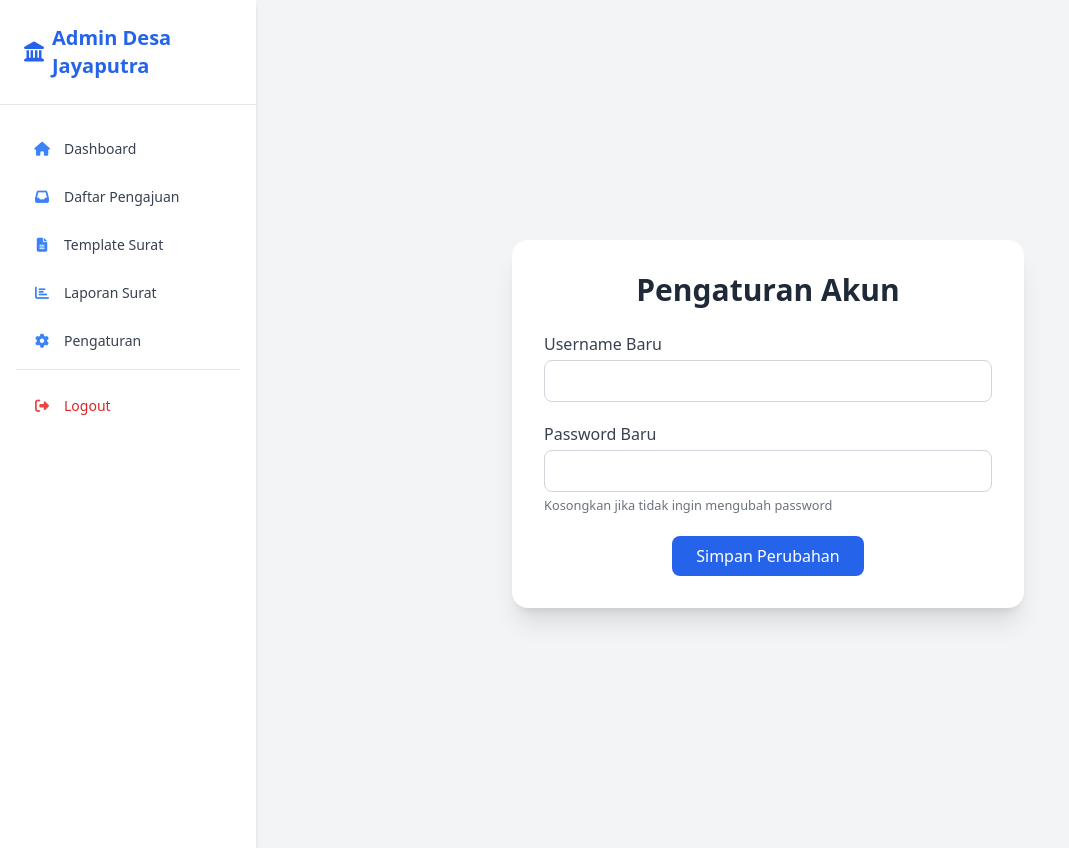
After one commit to randikasptra/proker-kkn-surat-jayaputra, a CodeIgniter 4 app: the page made by app/Views/settings.php in a window 1280 px wide. The commit adds this page. Shown: the whole page, without its empty margins (0-1069 px from the left). Run offline with PHP 8.4 and a stand-in for CodeIgniter, Linux system fonts and the light colour scheme; the template is opened without the code that fills it, so the values that code supplies are empty; some libraries are stand-ins or nearby versions.

Commit message:
tambah settings

```diff
--- a/app/Config/Routes.php
+++ b/app/Config/Routes.php
@@ -19,6 +19,9 @@ $routes->get('/', function () {
 $routes->get('/login', 'Auth::showLogin');
 $routes->post('/login', 'Auth::login');
 $routes->get('/logout', 'Auth::logout');
+$routes->get('/settings', 'SettingsController::index');
+$routes->post('/settings/update', 'SettingsController::update');
+
 
 // Dashboard
 $routes->get('/dashboard', 'Dashboard::index');
--- a/app/Views/components/sidebar.php
+++ b/app/Views/components/sidebar.php
@@ -1,33 +1,42 @@
 <!-- Sidebar Component -->
 <aside class="w-64 bg-white shadow-md flex flex-col min-h-screen">
-  <div class="p-6 text-xl font-bold text-blue-600 border-b">
-    Admin Desa
+  <div class="p-6 text-xl font-bold text-blue-600 border-b flex items-center">
+    <i class="fas fa-landmark mr-2"></i>
+    <span>Admin Desa Jayaputra</span>
   </div>
   <nav class="flex-1 px-4 py-6 space-y-2 text-gray-700 text-sm">
 
-    <a href="/dashboard" class="block px-4 py-2 rounded hover:bg-blue-100">
-      🏠 Dashboard
+    <a href="/dashboard" class="flex items-center px-4 py-2.5 rounded hover:bg-blue-50 transition-colors duration-200">
+      <i class="fas fa-home mr-3 w-5 text-center text-blue-500"></i>
+      <span>Dashboard</span>
     </a>
 
-    <a href="/pengajuan" class="block px-4 py-2 rounded hover:bg-blue-100">
-      📥 Daftar Pengajuan
+    <a href="/pengajuan" class="flex items-center px-4 py-2.5 rounded hover:bg-blue-50 transition-colors duration-200">
+      <i class="fas fa-inbox mr-3 w-5 text-center text-blue-500"></i>
+      <span>Daftar Pengajuan</span>
     </a>
 
-    <a href="/template-surat" class="block px-4 py-2 rounded hover:bg-blue-100">
-      📄 Template Surat
+    <a href="/template-surat" class="flex items-center px-4 py-2.5 rounded hover:bg-blue-50 transition-colors duration-200">
+      <i class="fas fa-file-alt mr-3 w-5 text-center text-blue-500"></i>
+      <span>Template Surat</span>
     </a>
 
-    <a href="/laporan" class="block px-4 py-2 rounded hover:bg-blue-100">
-      📊 Laporan Surat
+    <a href="/laporan" class="flex items-center px-4 py-2.5 rounded hover:bg-blue-50 transition-colors duration-200">
+      <i class="fas fa-chart-bar mr-3 w-5 text-center text-blue-500"></i>
+      <span>Laporan Surat</span>
     </a>
 
-    <a href="/pengaturan" class="block px-4 py-2 rounded hover:bg-blue-100">
-      ⚙️ Pengaturan
+    <a href="/settings" class="flex items-center px-4 py-2.5 rounded hover:bg-blue-50 transition-colors duration-200">
+      <i class="fas fa-cog mr-3 w-5 text-center text-blue-500"></i>
+      <span>Pengaturan</span>
     </a>
 
-    <a href="/logout" class="block px-4 py-2 rounded text-red-600 hover:bg-red-100">
-      🚪 Logout
-    </a>
+    <div class="border-t border-gray-200 mt-4 pt-4">
+      <a href="/logout" class="flex items-center px-4 py-2.5 rounded hover:bg-red-50 text-red-600 transition-colors duration-200">
+        <i class="fas fa-sign-out-alt mr-3 w-5 text-center text-red-500"></i>
+        <span>Logout</span>
+      </a>
+    </div>
 
   </nav>
 </aside>
--- a/app/Views/layouts/main.php
+++ b/app/Views/layouts/main.php
@@ -5,6 +5,7 @@
   <meta charset="UTF-8">
   <title><?= esc($title ?? 'Admin Desa') ?></title>
   <script src="https://cdn.tailwindcss.com"></script>
+  <link rel="stylesheet" href="https://cdnjs.cloudflare.com/ajax/libs/font-awesome/6.4.0/css/all.min.css">
 </head>
 <body class="bg-gray-100">
 
--- /dev/null
+++ b/app/Views/settings.php
@@ -0,0 +1,38 @@
+<?= $this->extend('layouts/main') ?>
+
+<?= $this->section('content') ?>
+<div class="flex justify-center items-center min-h-screen bg-gray-100">
+    <div class="bg-white shadow-xl rounded-2xl p-8 w-full max-w-lg">
+        <h2 class="text-3xl font-semibold text-center mb-6 text-gray-800">Pengaturan Akun</h2>
+
+        <?php if (session()->getFlashdata('success')): ?>
+            <div class="bg-green-100 text-green-700 p-3 rounded mb-4">
+                <?= session()->getFlashdata('success') ?>
+            </div>
+        <?php elseif (session()->getFlashdata('error')): ?>
+            <div class="bg-red-100 text-red-700 p-3 rounded mb-4">
+                <?= session()->getFlashdata('error') ?>
+            </div>
+        <?php endif; ?>
+
+        <form action="<?= base_url('/settings/update') ?>" method="post" class="space-y-5">
+            <div>
+                <label for="username" class="block mb-1 font-medium text-gray-700">Username Baru</label>
+                <input type="text" name="username" id="username" value="<?= esc($user['username']) ?>" required class="w-full px-4 py-2 border border-gray-300 rounded-lg focus:outline-none focus:ring-2 focus:ring-blue-500">
+            </div>
+
+            <div>
+                <label for="password" class="block mb-1 font-medium text-gray-700">Password Baru</label>
+                <input type="password" name="password" id="password" class="w-full px-4 py-2 border border-gray-300 rounded-lg focus:outline-none focus:ring-2 focus:ring-blue-500">
+                <small class="text-gray-500">Kosongkan jika tidak ingin mengubah password</small>
+            </div>
+
+            <div class="text-center">
+                <button type="submit" class="bg-blue-600 hover:bg-blue-700 text-white px-6 py-2 rounded-lg transition duration-200">
+                    Simpan Perubahan
+                </button>
+            </div>
+        </form>
+    </div>
+</div>
+<?= $this->endSection() ?>
```
Also changed, not shown: app/Controllers/SettingsController.php (added, +45 -0 lines).
